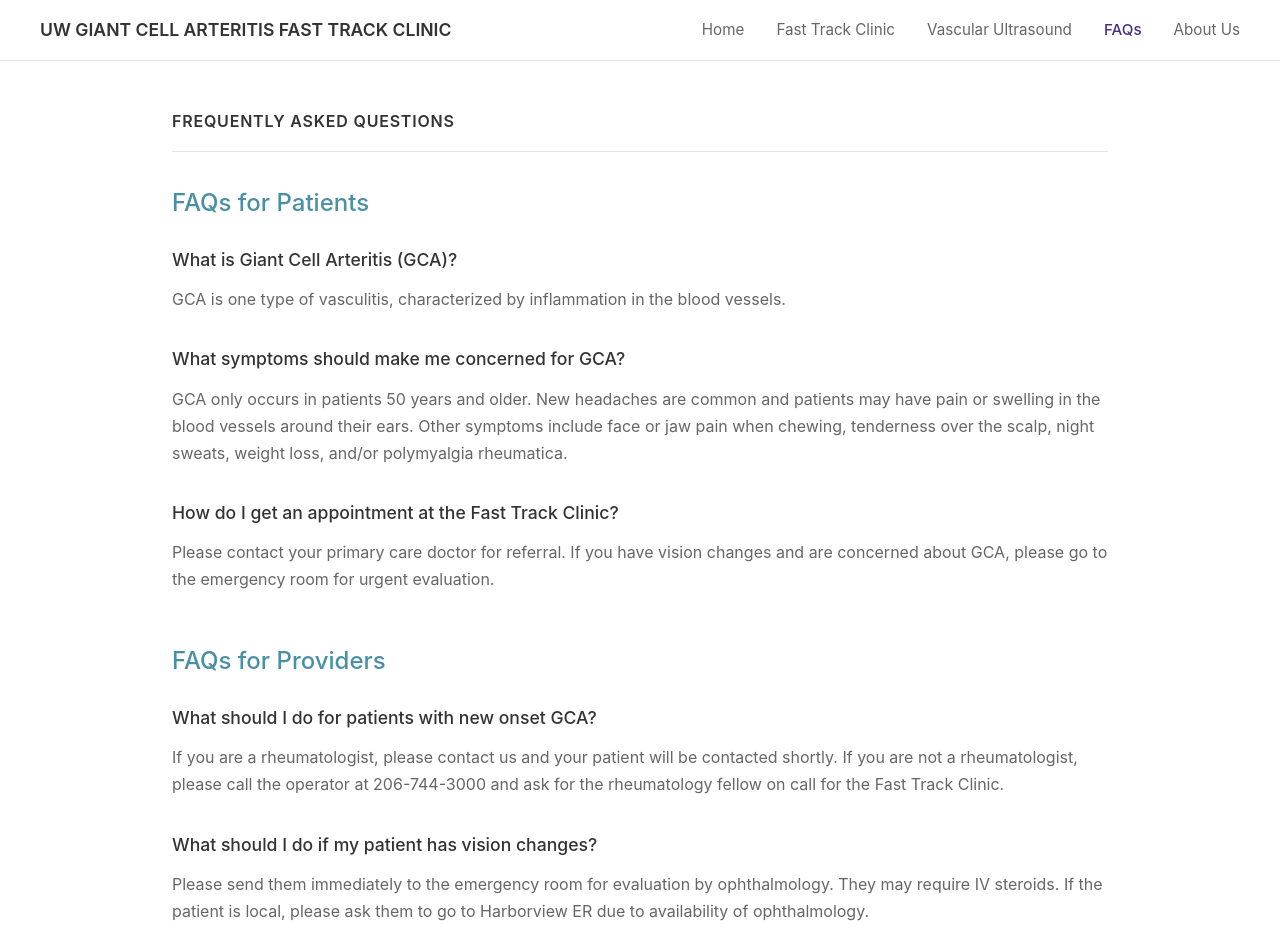
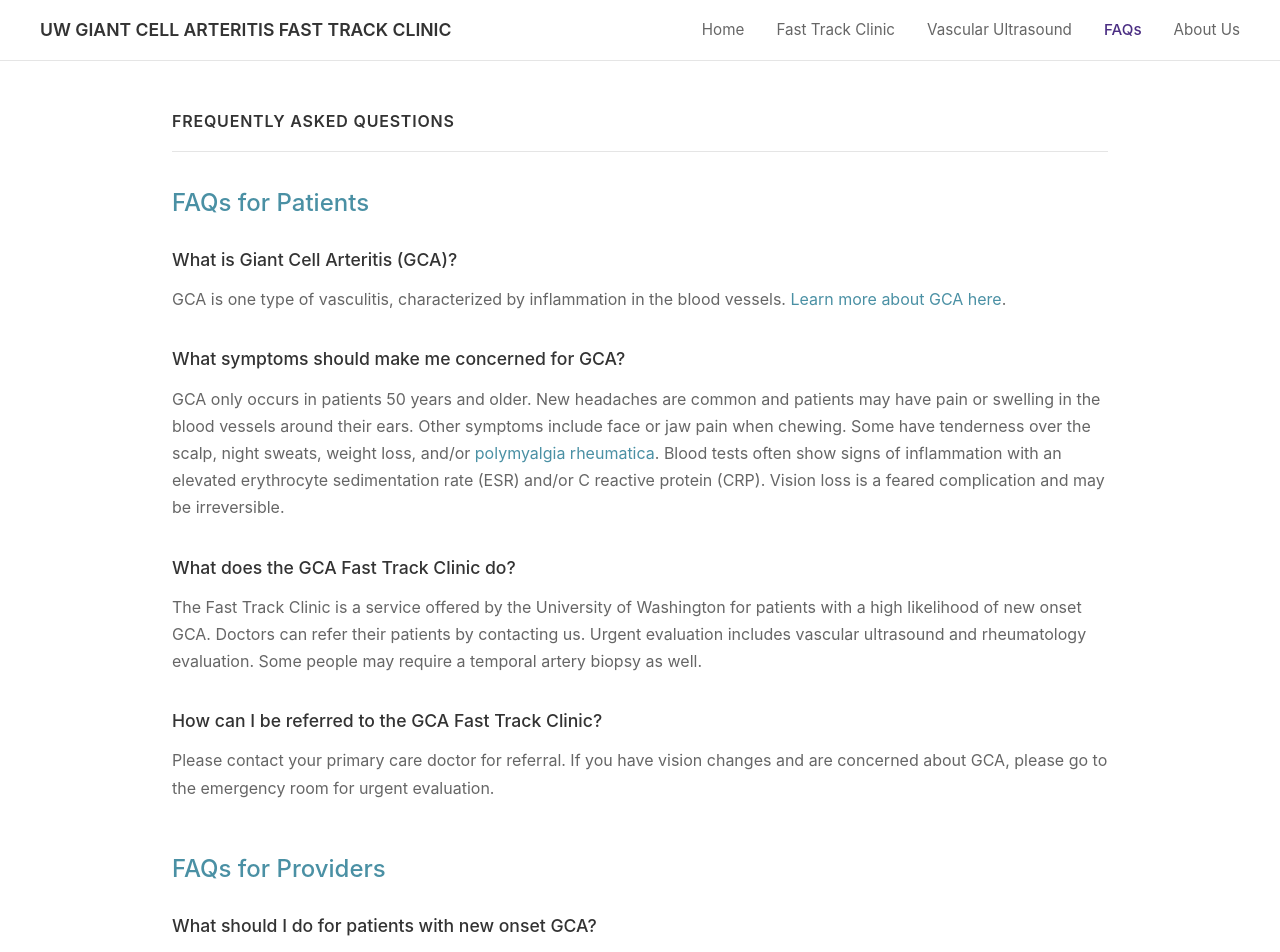
Before and after one commit to rheumify/gca-fast-website, a Next.js app: page /faqs in a window 1280 px wide. Shown: the top 952 px of the page. Built offline with nearby package versions, Linux system fonts and the light colour scheme.

Commit message:
Bring FAQs to parity with live site: add learn-more links, clinic FAQ, provider REDCap form + vascular lab links

```diff
--- a/app/faqs/page.js
+++ b/app/faqs/page.js
@@ -1,4 +1,6 @@
 export default function FAQs() {
+  const REDCAP_URL = "https://redcap.iths.org/surveys/?s=R7M39DNCNJ48DPMF";
+
   return (
     <main className="main">
       <h1 className="page-title">Frequently Asked Questions</h1>
@@ -9,7 +11,8 @@ export default function FAQs() {
         <div className="faq-item">
           <h3 className="faq-question">What is Giant Cell Arteritis (GCA)?</h3>
           <p className="faq-answer">
-                  GCA is one type of vasculitis, characterized by inflammation in the blood vessels.
+            GCA is one type of vasculitis, characterized by inflammation in the blood vessels.{' '}
+            <a href="https://rheumatology.org/patients/giant-cell-arteritis" target="_blank" rel="noopener noreferrer">Learn more about GCA here</a>.
           </p>
         </div>
 
@@ -17,13 +20,25 @@ export default function FAQs() {
           <h3 className="faq-question">What symptoms should make me concerned for GCA?</h3>
           <p className="faq-answer">
             GCA only occurs in patients 50 years and older. New headaches are common and patients may have pain or
-              swelling in the blood vessels around their ears. Other symptoms include face or jaw pain when chewing,
-                            tenderness over the scalp, night sweats, weight loss, and/or polymyalgia rheumatica.
+            swelling in the blood vessels around their ears. Other symptoms include face or jaw pain when chewing. Some
+            have tenderness over the scalp, night sweats, weight loss, and/or{' '}
+            <a href="https://rheumatology.org/patients/polymyalgia-rheumatica" target="_blank" rel="noopener noreferrer">polymyalgia rheumatica</a>.
+            Blood tests often show signs of inflammation with an elevated erythrocyte sedimentation rate (ESR) and/or
+            C reactive protein (CRP). Vision loss is a feared complication and may be irreversible.
           </p>
         </div>
 
         <div className="faq-item">
-                          <h3 className="faq-question">How do I get an appointment at the Fast Track Clinic?</h3>
+          <h3 className="faq-question">What does the GCA Fast Track Clinic do?</h3>
+          <p className="faq-answer">
+            The Fast Track Clinic is a service offered by the University of Washington for patients with a high
+            likelihood of new onset GCA. Doctors can refer their patients by contacting us. Urgent evaluation includes
+            vascular ultrasound and rheumatology evaluation. Some people may require a temporal artery biopsy as well.
+          </p>
+        </div>
+
+        <div className="faq-item">
+          <h3 className="faq-question">How can I be referred to the GCA Fast Track Clinic?</h3>
           <p className="faq-answer">
             Please contact your primary care doctor for referral. If you have vision changes and are concerned about
             GCA, please go to the emergency room for urgent evaluation.
@@ -37,17 +52,22 @@ export default function FAQs() {
         <div className="faq-item">
           <h3 className="faq-question">What should I do for patients with new onset GCA?</h3>
           <p className="faq-answer">
-                            If you are a rheumatologist, please contact us and your patient will be contacted shortly. If you are not
-              a rheumatologist, please call the operator at 206-744-3000 and ask for the rheumatology fellow on call
-              for the Fast Track Clinic.
+            If you are a rheumatologist, please fill out{' '}
+            <a href={REDCAP_URL} target="_blank" rel="noopener noreferrer">this form</a>{' '}
+            and your patient will be contacted shortly between the hours of 8am and 5pm, Monday through Friday, excluding
+            holidays. Vascular ultrasounds are primarily performed at the University of Washington in the{' '}
+            <a href="https://www.uwmedicine.org/locations/vascular-laboratory-uwmc" target="_blank" rel="noopener noreferrer">vascular lab</a>.
+            Results will be communicated directly to you. If you are not a rheumatologist, please call the operator at
+            206-744-3000 and ask for the rheumatology fellow on call for the Fast Track Clinic.
           </p>
         </div>
 
         <div className="faq-item">
-                          <h3 className="faq-question">What should I do if my patient has vision changes?</h3>
+          <h3 className="faq-question">What should I do if my patient has new onset vision loss?</h3>
           <p className="faq-answer">
             Please send them immediately to the emergency room for evaluation by ophthalmology. They may require IV
-              steroids. If the patient is local, please ask them to go to Harborview ER due to availability of ophthalmology.
+            steroids. If the patient is local, please ask them to go to Harborview ER due to availability of
+            ophthalmology.
           </p>
         </div>
 
```
Lines whose indentation alone changed are shown as unchanged.
